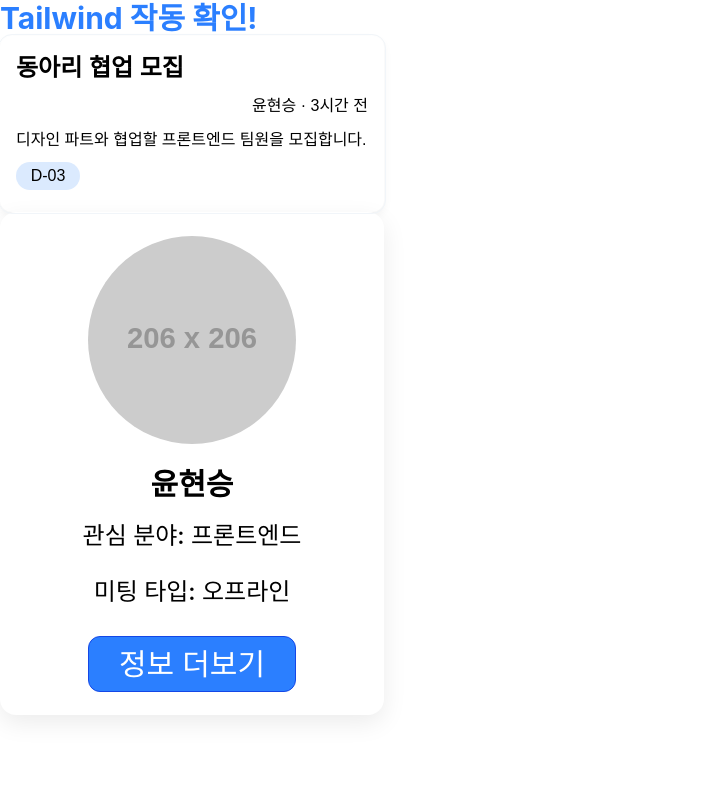
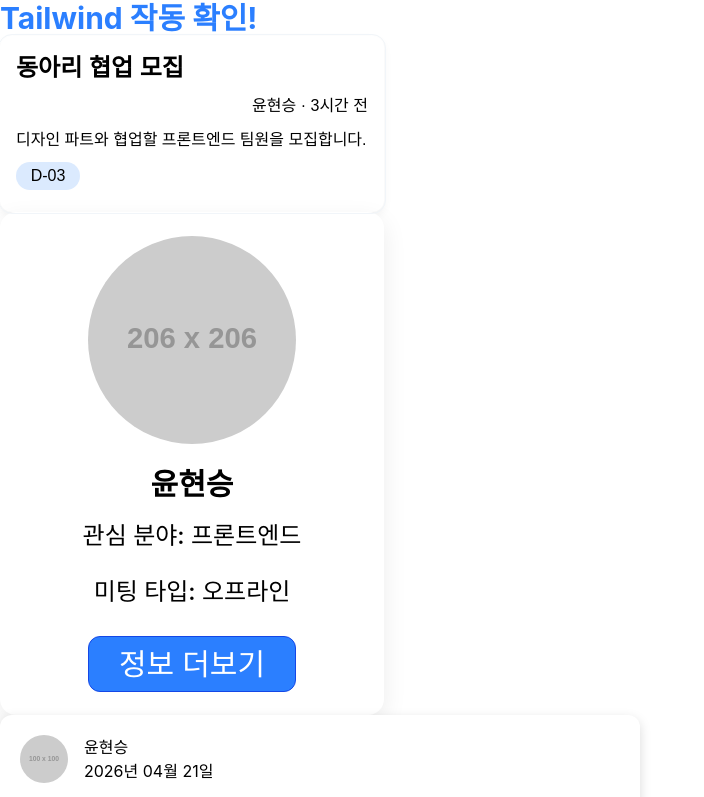
Before and after one commit to skhu-capstone/Capstone_Frontend, a React (Vite) app: page / in a window 1280 px wide. Shown: the top 797 px of the page, without its empty margins (0-704 px from the left). Built offline with nearby package versions, Linux system fonts and the light colour scheme; a web font is replaced by a local one.

Commit message:
Test: FeedCard 컴포넌트 테스트 추가 (#1)

```diff
--- a/src/App.jsx
+++ b/src/App.jsx
@@ -1,5 +1,6 @@
 import CollaboCard from "./components/common/CollaboCard";
 import CoffeeChatCard from "./components/common/CoffeeChatCard";
+import FeedCard from "./components/common/FeedCard";
 
 function App() {
   return (
@@ -20,6 +21,17 @@ function App() {
         image="https://placehold.co/206x206"
         onMoreClick={() => alert("잘 눌러지나 테스트")}
       />
+      <FeedCard
+        id={1}
+        author="윤현승"
+        date="2026년 04월 21일"
+        image="https://placehold.co/600x250"
+        content="대충 아무 내용 적기 대충 아무 내용 적기 대충 아무 내용 적기 대충 아무 내용 적기
+        대충 아무 내용 적기 대충 아무 내용 적기 대충 아무 내용 적기 대충 아무 내용 적기 대충 아무 내용 적기
+        대충 아무 내용 적기 대충 아무 내용 적기 대충 아무 내용 적기 대충 아무 내용 적기 대충 아무 내용 적기
+        대충 아무 내용 적기 대충 아무 내용 적기 대충 아무 내용 적기 대충 아무 내용 적기 대충 아무 내용 적기 "
+        profileImage="https://placehold.co/100x100"
+      />
     </>
   );
 }
```
